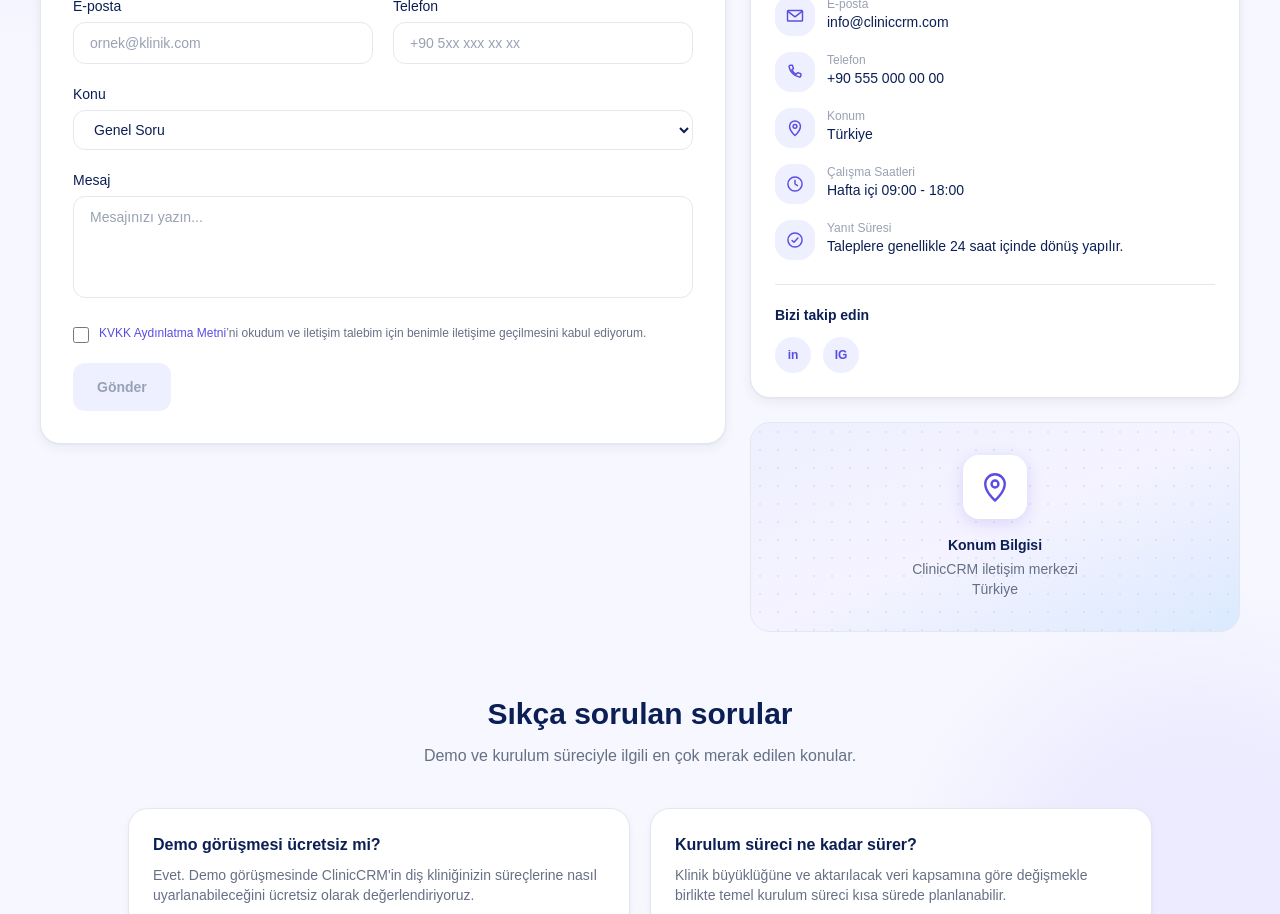
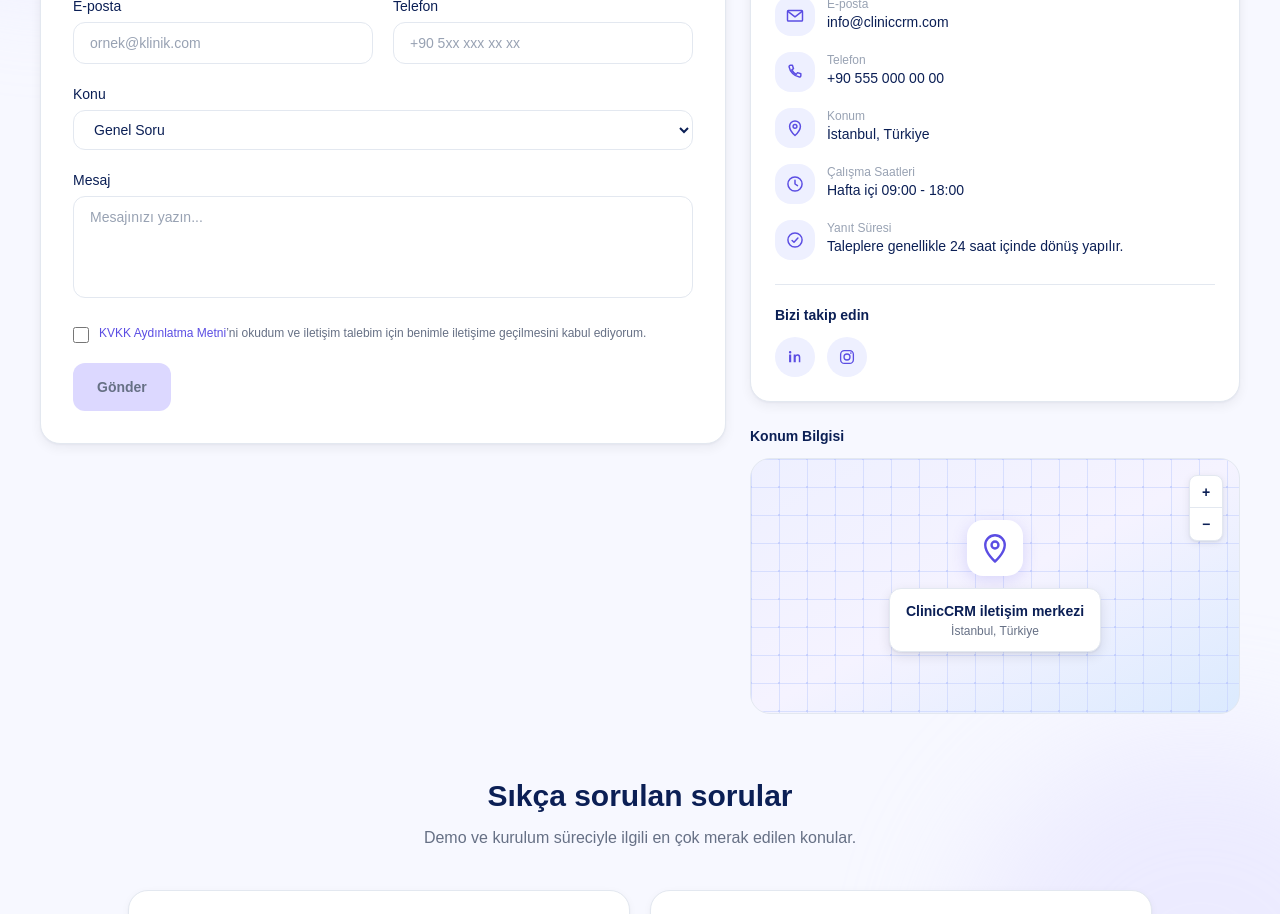
Before and after one commit to zeynep-tuna/clinic-crm, a Next.js app in the folder frontend/: page /contact in a window 1280 px wide. Shown: the part 600-1514 px from the top of the page. Built offline with nearby package versions, Linux system fonts and the light colour scheme.

Commit message:
Polish contact page

```diff
--- a/frontend/app/contact/page.tsx
+++ b/frontend/app/contact/page.tsx
@@ -90,6 +90,24 @@ function CheckCircleIcon() {
   );
 }
 
+function LinkedInIcon() {
+  return (
+    <svg viewBox="0 0 24 24" fill="currentColor" className="h-4.5 w-4.5">
+      <path d="M6.94 8.5H4.1V19h2.84V8.5ZM5.52 4a1.65 1.65 0 1 0 0 3.3 1.65 1.65 0 0 0 0-3.3ZM19.9 19h-2.84v-5.6c0-1.34-.03-3.06-1.87-3.06-1.87 0-2.16 1.46-2.16 2.96V19H10.2V8.5h2.72v1.43h.04c.38-.72 1.31-1.48 2.7-1.48 2.89 0 3.42 1.9 3.42 4.38V19Z" />
+    </svg>
+  );
+}
+
+function InstagramIcon() {
+  return (
+    <svg viewBox="0 0 24 24" fill="none" stroke="currentColor" strokeWidth={1.75} className="h-4.5 w-4.5">
+      <rect x="3.5" y="3.5" width="17" height="17" rx="5" />
+      <circle cx="12" cy="12" r="4" />
+      <circle cx="17.2" cy="6.8" r="1.1" fill="currentColor" stroke="none" />
+    </svg>
+  );
+}
+
 function MapPinIcon() {
   return (
     <svg viewBox="0 0 24 24" fill="none" stroke="#5B4DE3" strokeWidth={1.6} className="h-9 w-9">
@@ -119,7 +137,7 @@ const contactInfo = [
   {
     Icon: LocationIcon,
     label: "Konum",
-    value: "Türkiye",
+    value: "İstanbul, Türkiye",
   },
   {
     Icon: ClockIcon,
@@ -134,8 +152,8 @@ const contactInfo = [
 ];
 
 const socialLinks = [
-  { label: "LinkedIn", initials: "in" },
-  { label: "Instagram", initials: "IG" },
+  { label: "LinkedIn", Icon: LinkedInIcon },
+  { label: "Instagram", Icon: InstagramIcon },
 ];
 
 const faqItems = [
@@ -318,7 +336,7 @@ export default function ContactPage() {
                       className={`flex h-12 w-full items-center justify-center rounded-xl px-6 text-sm font-semibold transition-colors sm:w-auto ${
                         consentChecked
                           ? "bg-[#5B4DE3] text-white hover:bg-[#4c3fd1]"
-                          : "cursor-not-allowed bg-[#EEF0FF] text-[#98A2B3]"
+                          : "cursor-not-allowed bg-[#DCD8FF] text-[#667085]"
                       }`}
                     >
                       Gönder
@@ -369,34 +387,56 @@ export default function ContactPage() {
                           key={social.label}
                           href="#"
                           aria-label={social.label}
-                          className="flex h-9 w-9 items-center justify-center rounded-full bg-[#EEF0FF] text-xs font-semibold text-[#5B4DE3] transition-colors hover:bg-[#DCD8FF]"
+                          className="flex h-10 w-10 items-center justify-center rounded-full bg-[#EEF0FF] text-[#5B4DE3] transition-colors hover:bg-[#5B4DE3] hover:text-white"
                         >
-                          {social.initials}
+                          <social.Icon />
                         </a>
                       ))}
                     </div>
                   </div>
                 </div>
 
-                <div className="relative flex flex-col items-center justify-center overflow-hidden rounded-[20px] border border-[#E3E8F0] bg-linear-to-br from-[#EEF0FF] via-[#F5F3FF] to-[#DBEAFE] p-8 text-center">
+                <div>
+                  <p className="mb-3 text-sm font-semibold text-[#0B1F55]">Konum Bilgisi</p>
+
+                  <div className="relative flex min-h-64 flex-col items-center justify-center overflow-hidden rounded-[20px] border border-[#E3E8F0] bg-linear-to-br from-[#EEF0FF] via-[#F5F3FF] to-[#DBEAFE] p-6">
                     <div
-                    className="pointer-events-none absolute inset-0 opacity-50"
+                      className="pointer-events-none absolute inset-0 opacity-60"
                       style={{
-                      backgroundImage: "radial-gradient(#C7D2FE 1px, transparent 1px)",
-                      backgroundSize: "18px 18px",
+                        backgroundImage:
+                          "linear-gradient(#C7D2FE 1px, transparent 1px), linear-gradient(90deg, #C7D2FE 1px, transparent 1px)",
+                        backgroundSize: "28px 28px",
+                      }}
+                    />
+                    <div
+                      className="pointer-events-none absolute inset-0 opacity-40"
+                      style={{
+                        backgroundImage: "radial-gradient(#A5B4FC 1.5px, transparent 1.5px)",
+                        backgroundSize: "28px 28px",
+                        backgroundPosition: "14px 14px",
                       }}
                     />
 
-                  <span className="relative z-10 flex h-16 w-16 items-center justify-center rounded-2xl bg-white shadow-[0_4px_16px_rgba(91,77,227,0.18)]">
+                    <div className="absolute right-4 top-4 z-10 flex flex-col overflow-hidden rounded-lg border border-[#E3E8F0] bg-white shadow-[0_1px_2px_rgba(16,24,40,0.06),0_2px_8px_rgba(16,24,40,0.08)]">
+                      <span className="flex h-8 w-8 items-center justify-center border-b border-[#E3E8F0] text-sm font-semibold text-[#0B1F55]">
+                        +
+                      </span>
+                      <span className="flex h-8 w-8 items-center justify-center text-sm font-semibold text-[#0B1F55]">
+                        −
+                      </span>
+                    </div>
+
+                    <div className="relative z-10 flex flex-col items-center">
+                      <span className="flex h-14 w-14 items-center justify-center rounded-2xl bg-white shadow-[0_4px_16px_rgba(91,77,227,0.18)]">
                         <MapPinIcon />
                       </span>
 
-                  <p className="relative z-10 mt-4 text-sm font-bold text-[#0B1F55]">Konum Bilgisi</p>
-                  <p className="relative z-10 mt-1 text-sm text-[#667085]">
-                    ClinicCRM iletişim merkezi
-                    <br />
-                    Türkiye
-                  </p>
+                      <div className="mt-3 rounded-xl border border-[#E3E8F0] bg-white px-4 py-3 text-center shadow-[0_1px_2px_rgba(16,24,40,0.06),0_4px_12px_rgba(16,24,40,0.1)]">
+                        <p className="text-sm font-bold text-[#0B1F55]">ClinicCRM iletişim merkezi</p>
+                        <p className="mt-0.5 text-xs text-[#667085]">İstanbul, Türkiye</p>
+                      </div>
+                    </div>
+                  </div>
                 </div>
               </div>
             </div>
```
Lines whose indentation alone changed are shown as unchanged.
